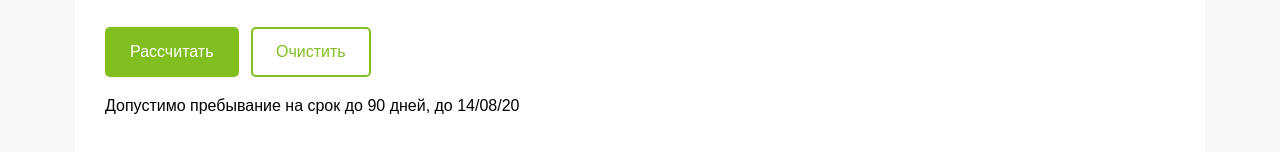
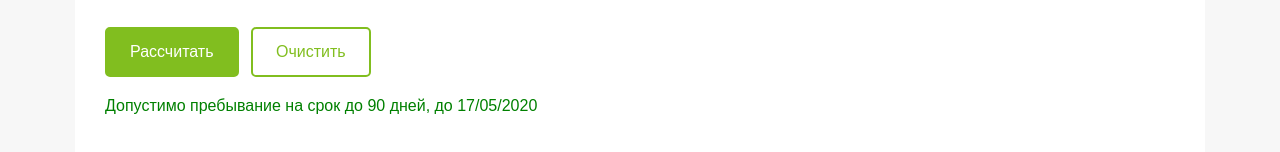
Before and after one commit to Wellusioner/visa-calculator, a plain HTML site: page index.html in a window 1280 px wide. Both pictures are taken after a click on the button "Рассчитать". Shown: the part 462-614 px from the top of the page. Drawn offline with nearby package versions, Linux system fonts and the light colour scheme.

Commit message:
Some changes

```diff
--- a/index.html
+++ b/index.html
@@ -203,6 +203,7 @@
                 }
                 .overall p{
                     margin-bottom: 10px;
+                    color: green;
                 }
 
             </style>
@@ -455,7 +456,8 @@
 
                         $('#calculate').on('click', function () {
                             const overall = $('.overall');
-                            var data = $('<div></div>');
+                            // var data = $('<div></div>');
+                            var data = 0;
 
                             const active = $('.visa-table.active').attr('data-id');
 
@@ -474,7 +476,8 @@
 
                                     if(from && to){
                                         $(interval).val(diff);
-                                        $(data).append('<p>Дата виїзду '+ to +' пізніше Передбачуваної дати в\'їзду / Контрольної дати '+ current +'</p>')
+                                        data += diff;
+                                        // $(data).append('<p>Дата виїзду '+ to +' пізніше Передбачуваної дати в\'їзду / Контрольної дати '+ current +'</p>')
                                     }
                                 });
                             }else{
@@ -482,11 +485,21 @@
                             }
 
                             $(overall).text('');
-                           if($(data).text()){
-                               $(overall).append(data);
-                               $(overall).append('<p>Розрахунок неможливий</p>');
+                            console.log(data);
+
+                            // var last_date = new Date(Date.now() + 7 * 24 * 60 * 60 * 1000);
+                            var future = new Date();
+
+                            if(data != 0){
+                                future = new Date(Date.now() + ( 90 - data ) * 24 * 60 * 60 * 1000);
+                            }
+                            var finalDate = future.getDate() + '/' + ((future.getMonth() + 1) < 10 ? '0' : '') + (future.getMonth() + 1)+ '/' + future.getFullYear() ;
+
+                           if(data){
+                               // $(overall).append(data);
+                               $(overall).append('<p>Допустимо пребывание на срок до '+ ( 90 - data) +' дней, до '+ finalDate +'</p>');
                            }else{
-                               $(overall).append('<p>Допустимо пребывание на срок до 90 дней, до 14/08/20</p>');
+                               $(overall).append('<p>Допустимо пребывание на срок до 90 дней, до '+ finalDate +'</p>');
                            }
                         });
                     });
```
